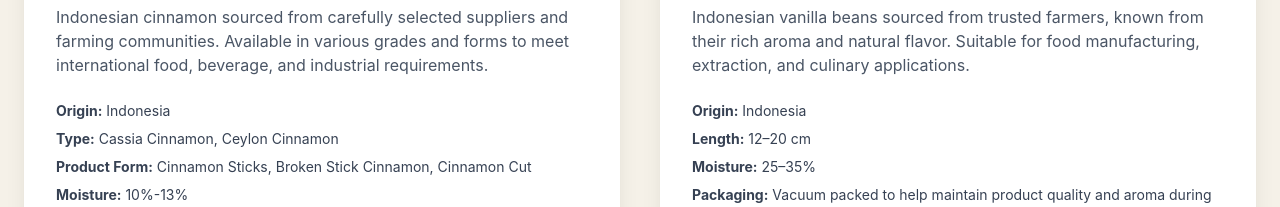
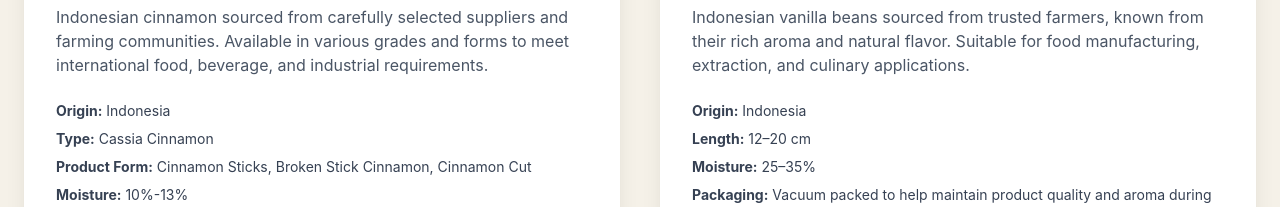
Before and after one commit to delvoraorigins-source/delvora-origins, a Next.js app: page / in a window 1280 px wide. Shown: the part 2080-2287 px from the top of the page. Built offline with nearby package versions, Linux system fonts and the light colour scheme.

Commit message:
Update All

```diff
--- a/app/page.tsx
+++ b/app/page.tsx
@@ -237,7 +237,7 @@ return (
           <div className="space-y-2 text-sm text-gray-700">
 
             <p><strong>Origin:</strong> Indonesia</p>
-            <p><strong>Type:</strong> Cassia Cinnamon, Ceylon Cinnamon</p>
+            <p><strong>Type:</strong> Cassia Cinnamon</p>
             <p><strong>Product Form:</strong> Cinnamon Sticks, Broken Stick Cinnamon, Cinnamon Cut</p>
             <p><strong>Moisture:</strong> 10%-13%</p>
             <p><strong>Packaging:</strong> Export-grade packaging available according to product specifications</p>
```
